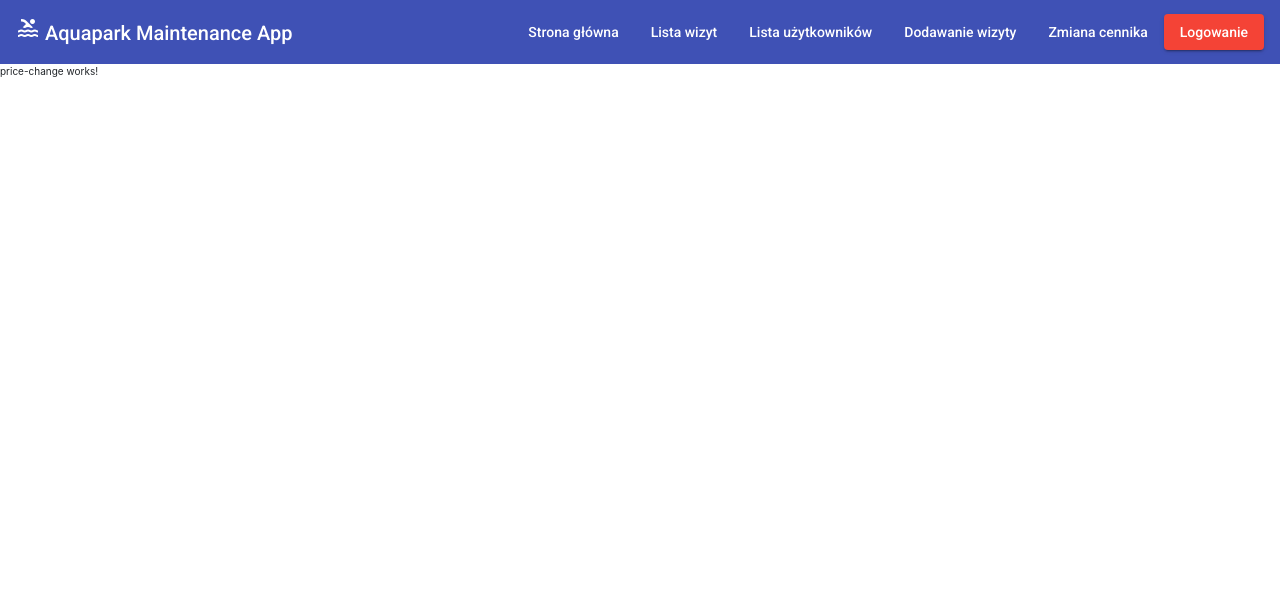
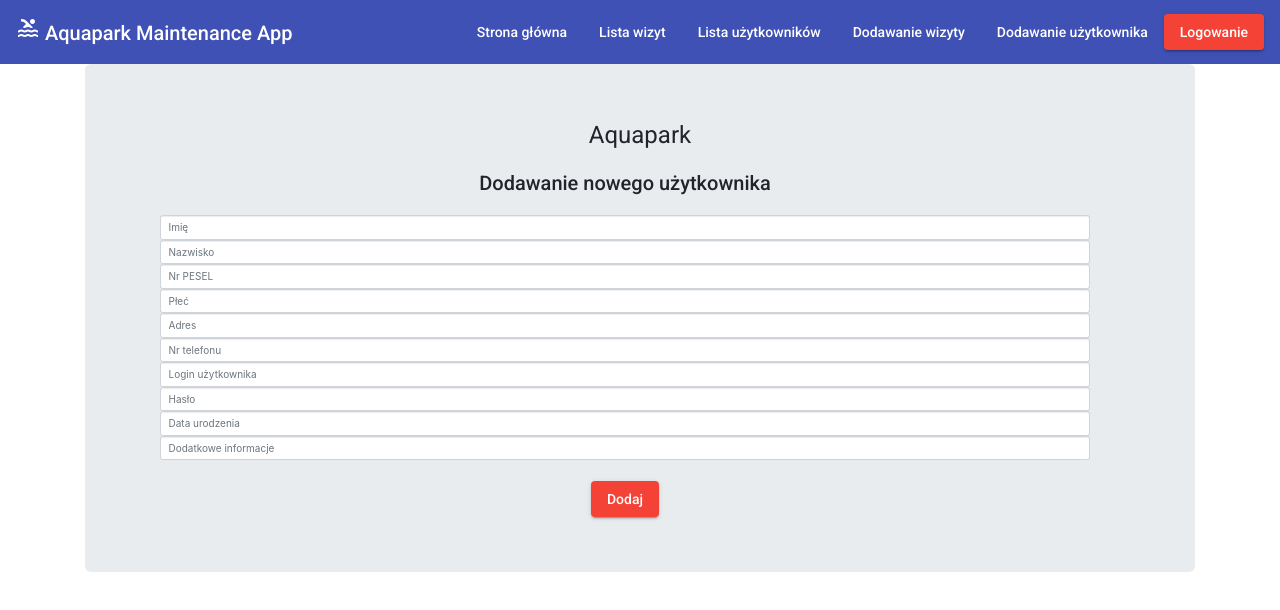
Before and after one commit to sosena1/AEII_2020_BD2_Sosna_Aquapark, an Angular app in the folder AEII_2020_BD2_Sosna_Aquapark-frontend-base/frontend-application/aquapark/: page /price in a window 1280 px wide. Shown: the top 610 px of the page. Built offline with nearby package versions, Linux system fonts and the light colour scheme.

Commit message:
Gotowe :)

```diff
--- a/AEII_2020_BD2_Sosna_Aquapark-frontend-base/frontend-application/aquapark/src/app/data/user.service.ts
+++ b/AEII_2020_BD2_Sosna_Aquapark-frontend-base/frontend-application/aquapark/src/app/data/user.service.ts
@@ -24,6 +24,11 @@ export class UserService {
   getUser(userId): Observable<User> {
     return this.http.get<User>('http://localhost:8080/api/user/' + userId);
   }
+
+  addUser(userObject): any {
+    // tslint:disable-next-line:ban-types
+    return this.http.post<Object>((environment.apiUrl + 'api/client/create'), userObject);
+  }
 }
 
 
@@ -42,6 +47,7 @@ export interface Embedded3 {
   user: User;
 }
 
+// tslint:disable-next-line:no-empty-interface
 export interface Employee {
   }
 
--- a/AEII_2020_BD2_Sosna_Aquapark-frontend-base/frontend-application/aquapark/src/app/employees/employees.component.ts
+++ b/AEII_2020_BD2_Sosna_Aquapark-frontend-base/frontend-application/aquapark/src/app/employees/employees.component.ts
@@ -12,6 +12,7 @@ export class EmployeesComponent implements OnInit {
 
   constructor(private userService: UserService, private router: Router) { }
 
+  show = false;
   users: RootObject;
 
   ngOnInit(): void {
@@ -19,8 +20,17 @@ export class EmployeesComponent implements OnInit {
     // console.log();
   }
 
+  // tslint:disable-next-line:typedef
+  toUserDetails(){
+    this.show = !this.show;
+  }
+
   // tslint:disable-next-line:typedef variable-name
-  toUserDetails(number: number) {
-    this.router.navigate(['/users/' + number]);
-  }
+  // toUserDetails() {
+  //   document.getElementById('siemaKamil').style.display = 'block';
+  //   // this.router.navigate(['/users/']);
+  // }
+  // toUserDetails(number: number) {
+  //   this.router.navigate(['/users/' + number]);
+  // }
 }
--- a/AEII_2020_BD2_Sosna_Aquapark-frontend-base/frontend-application/aquapark/src/app/employees/user-details.component.html
+++ b/AEII_2020_BD2_Sosna_Aquapark-frontend-base/frontend-application/aquapark/src/app/employees/user-details.component.html
@@ -9,7 +9,7 @@
   <div class="panel panel-primary">
     <div class="panel-heading">Wizyty</div>
     <div class="panel-body">
-      <div class="col-md-6">
+      <div class="col-md-12">
         <ul class="list-group">
           <li class="list-group-item d-flex justify-content-between align-items-center">
             <h4>
--- a/AEII_2020_BD2_Sosna_Aquapark-frontend-base/frontend-application/aquapark/src/app/navbar/navbar.component.html
+++ b/AEII_2020_BD2_Sosna_Aquapark-frontend-base/frontend-application/aquapark/src/app/navbar/navbar.component.html
@@ -9,7 +9,7 @@
   <a mat-button routerLink="visitpage">Lista wizyt</a>
   <a mat-button routerLink="employees">Lista użytkowników</a>
   <a mat-button routerLink="visitadd">Dodawanie wizyty</a>
-  <a mat-button routerLink="price">Zmiana cennika</a>
+  <a mat-button routerLink="price">Dodawanie użytkownika</a>
 <!--  <a mat-raised-button color="warn" routerLink="signin">Logowanie</a>-->
   <a mat-raised-button color="warn" (click)="authTest()">Logowanie</a>
 
--- a/AEII_2020_BD2_Sosna_Aquapark-frontend-base/frontend-application/aquapark/src/app/price-change/price-change.component.html
+++ b/AEII_2020_BD2_Sosna_Aquapark-frontend-base/frontend-application/aquapark/src/app/price-change/price-change.component.html
@@ -1 +1,30 @@
-<p>price-change works!</p>
+<!--<p>price-change works!</p>-->
+
+<link rel="stylesheet" href="https://stackpath.bootstrapcdn.com/bootstrap/4.5.2/css/bootstrap.min.css" integrity="sha384-JcKb8q3iqJ61gNV9KGb8thSsNjpSL0n8PARn9HuZOnIxN0hoP+VmmDGMN5t9UJ0Z" crossorigin="anonymous">
+<!--<p>visits works!</p>-->
+
+<div class="container">
+  <div class="jumbotron text-center">
+    <div class="panel-body">
+      <h1>Aquapark</h1>
+      <div class="col-md-12 d-flex row justify-content-center">
+        <h2>Dodawanie nowego użytkownika</h2>
+
+        <input type="text" class="form-control" id="nr1" name="nr1" [(ngModel)]="name" placeholder="Imię">
+        <input type="text" class="form-control" id="nr2" name="nr2" [(ngModel)]="surname" placeholder="Nazwisko">
+        <input type="text" class="form-control" id="nr3" name="nr2" [(ngModel)]="pesel" placeholder="Nr PESEL">
+        <input type="text" class="form-control" id="nr4" name="nr2" [(ngModel)]="genderId" placeholder="Płeć">
+        <input type="text" class="form-control" id="nr5" name="nr2" [(ngModel)]="address" placeholder="Adres">
+        <input type="text" class="form-control" id="nr6" name="nr2" [(ngModel)]="contactNumber" placeholder="Nr telefonu">
+        <input type="text" class="form-control" id="nr7" name="nr2" [(ngModel)]="userName" placeholder="Login użytkownika">
+        <input type="text" class="form-control" id="nr8" name="nr2" [(ngModel)]="password" placeholder="Hasło">
+        <input type="text" class="form-control" id="nr9" name="nr2" [(ngModel)]="birthDate" placeholder="Data urodzenia">
+        <input type="text" class="form-control" id="nr10" name="nr2" [(ngModel)]="otherInformation" placeholder="Dodatkowe informacje">
+        <br>
+        <br>
+        <br>
+        <button (click)="submit()" mat-raised-button color="warn">Dodaj</button>
+      </div>
+    </div>
+  </div>
+</div>
--- a/AEII_2020_BD2_Sosna_Aquapark-frontend-base/frontend-application/aquapark/src/app/price-change/price-change.component.ts
+++ b/AEII_2020_BD2_Sosna_Aquapark-frontend-base/frontend-application/aquapark/src/app/price-change/price-change.component.ts
@@ -1,4 +1,6 @@
 import { Component, OnInit } from '@angular/core';
+import {Router} from '@angular/router';
+import {UserService} from '../data/user.service';
 
 @Component({
   selector: 'app-price-change',
@@ -7,9 +9,49 @@ import { Component, OnInit } from '@angular/core';
 })
 export class PriceChangeComponent implements OnInit {
 
-  constructor() { }
+  // Html
+  public name: string;
+  public surname: string;
+  public pesel: number;
+  public genderId: number;
+  public address: string;
+  public contactNumber: number;
+  public userName: string;
+  public password: string;
+  public birthDate: string;
+  public otherInformation: string;
+
+  constructor(private userService: UserService, private router: Router) { }
 
   ngOnInit(): void {
   }
 
+  // tslint:disable-next-line:typedef
+  submit(){
+    console.log(
+      this.name,
+      this.surname,
+      this.pesel,
+      this.genderId,
+      this.address,
+      this.contactNumber,
+      this.userName,
+      this.password,
+      this.birthDate,
+      this.otherInformation);
+    // Tworzenie obiektu
+    const userObject: any = {
+      name: this.name,
+      surname: this.surname,
+      pesel: this.pesel,
+      genderId: this.genderId,
+      address: this.address,
+      contactNumber: this.contactNumber,
+      userName: this.userName,
+      password: this.password,
+      birthDate: this.birthDate,
+      otherInformation: this.otherInformation
+    };
+    this.userService.addUser(userObject).subscribe(data => console.log(data));
+  }
 }
--- a/AEII_2020_BD2_Sosna_Aquapark-frontend-base/frontend-application/aquapark/src/app/visits-add/visits-add.component.html
+++ b/AEII_2020_BD2_Sosna_Aquapark-frontend-base/frontend-application/aquapark/src/app/visits-add/visits-add.component.html
@@ -3,15 +3,21 @@
 <link rel="stylesheet" href="https://stackpath.bootstrapcdn.com/bootstrap/4.5.2/css/bootstrap.min.css" integrity="sha384-JcKb8q3iqJ61gNV9KGb8thSsNjpSL0n8PARn9HuZOnIxN0hoP+VmmDGMN5t9UJ0Z" crossorigin="anonymous">
 <!--<p>visits works!</p>-->
 
+
 <div class="container">
-  <div class="jumbotron">
-    <h1>Aquapark</h1>
-    <h2>Lista wizyt</h2>
+  <div class="jumbotron text-center">
+    <div class="panel-body">
+      <h1>Aquapark</h1>
+      <div class="col-md-12 d-flex row justify-content-center">
+        <h2>Dodawanie nowej wizyty</h2>
 
-
-    <input type="text" class="form-control" id="nr1" name="nr1" [(ngModel)]="userid" placeholder="userid">
-    <input type="text" class="form-control" id="nr2" name="nr2" [(ngModel)]="identificatorid" placeholder="identificatorid">
-    <button (click)="moveFurther()" mat-raised-button color="warn">Go</button>
-
+        <input type="text" class="form-control" id="nr1" name="nr1" [(ngModel)]="userid" placeholder="Id Użytkownika">
+        <input type="text" class="form-control" id="nr2" name="nr2" [(ngModel)]="identificatorid" placeholder="Identyfikator Użytkownika">
+        <br>
+        <br>
+        <br>
+        <button (click)="moveFurther()" mat-raised-button color="warn">Dodaj</button>
+      </div>
+    </div>
   </div>
 </div>
--- a/AEII_2020_BD2_Sosna_Aquapark-frontend-base/frontend-application/aquapark/src/app/visits-add/visits-add.component.ts
+++ b/AEII_2020_BD2_Sosna_Aquapark-frontend-base/frontend-application/aquapark/src/app/visits-add/visits-add.component.ts
@@ -32,8 +32,6 @@ export class VisitsAddComponent implements OnInit {
     };
     // this.visitService.addVisit(visitObject);
     this.visitService.addVisit(visitObject).subscribe(data => console.log(data));
-
     // this.router.navigate(['/users/' + emptyField]);
   }
-
 }
--- a/AEII_2020_BD2_Sosna_Aquapark-frontend-base/frontend-application/aquapark/src/app/visits/visits.component.html
+++ b/AEII_2020_BD2_Sosna_Aquapark-frontend-base/frontend-application/aquapark/src/app/visits/visits.component.html
@@ -7,9 +7,9 @@
     <h2>Lista wizyt</h2>
   </div>
   <div class="panel panel-primary">
-    <div class="panel-heading">Wizyty</div>
+    <div class="panel-heading"><h3>Wizyty</h3></div>
     <div class="panel-body">
-      <div class="col-md-6">
+      <div class="col-md-12">
         <ul class="list-group">
           <li class="list-group-item d-flex justify-content-between align-items-center"   *ngFor="let visit of visits._embedded.visits">
 <!--            {{visit.visitId}}-->
@@ -22,11 +22,14 @@
             {{", "}}
             {{visit.date}}
             {{"   | "}}
+            {{"Czas wyjścia: "}}
+            {{visit.endTime}}
+            <br>
             {{"Cena biletu: "}}
             {{visit.value}}
             {{"zł"}}
-            {{"   | "}}
-            {{"Nazwisko klienta"}}
+            <br>
+            {{"Nazwisko klienta:"}}
             {{visit.clientName}}
 
             </h4>
--- a/AEII_2020_BD2_Sosna_Aquapark-frontend-base/frontend-application/aquapark/src/app/visits/visits.component.ts
+++ b/AEII_2020_BD2_Sosna_Aquapark-frontend-base/frontend-application/aquapark/src/app/visits/visits.component.ts
@@ -34,7 +34,7 @@ export class VisitsComponent implements OnInit {
         this.httpClient.get<Client>(visit._links.client.href).subscribe(client => {
           visit.clientName = client._embedded.user.firstName + ' ' +  client._embedded.user.lastName;
         });
-      })
+      });
 
     });
     console.log();
```
Also changed, not shown: AEII_2020_BD2_Sosna_Aquapark-frontend-base/frontend-application/aquapark/src/app/employees/employees.component.html (+30 -9 lines).
